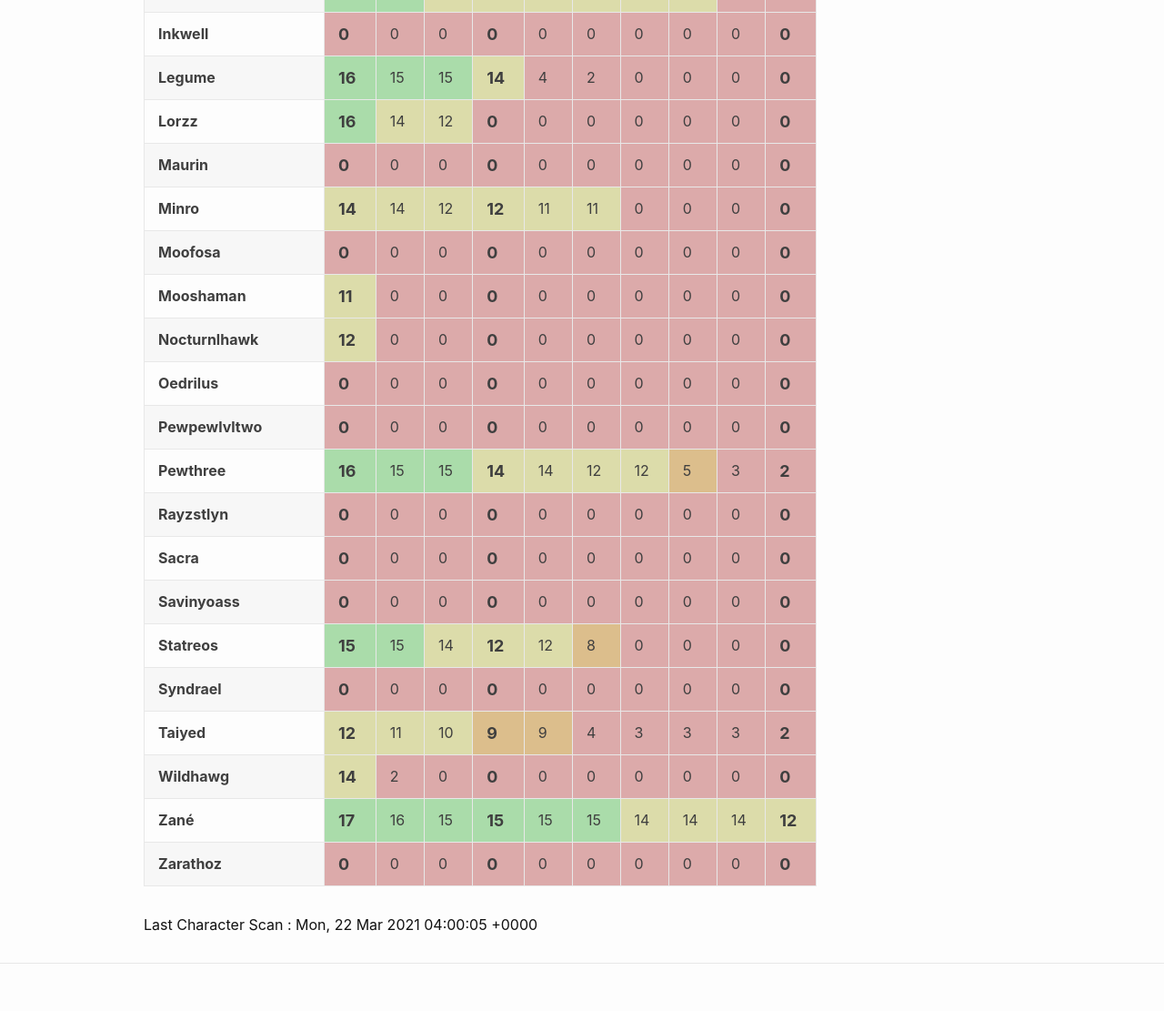
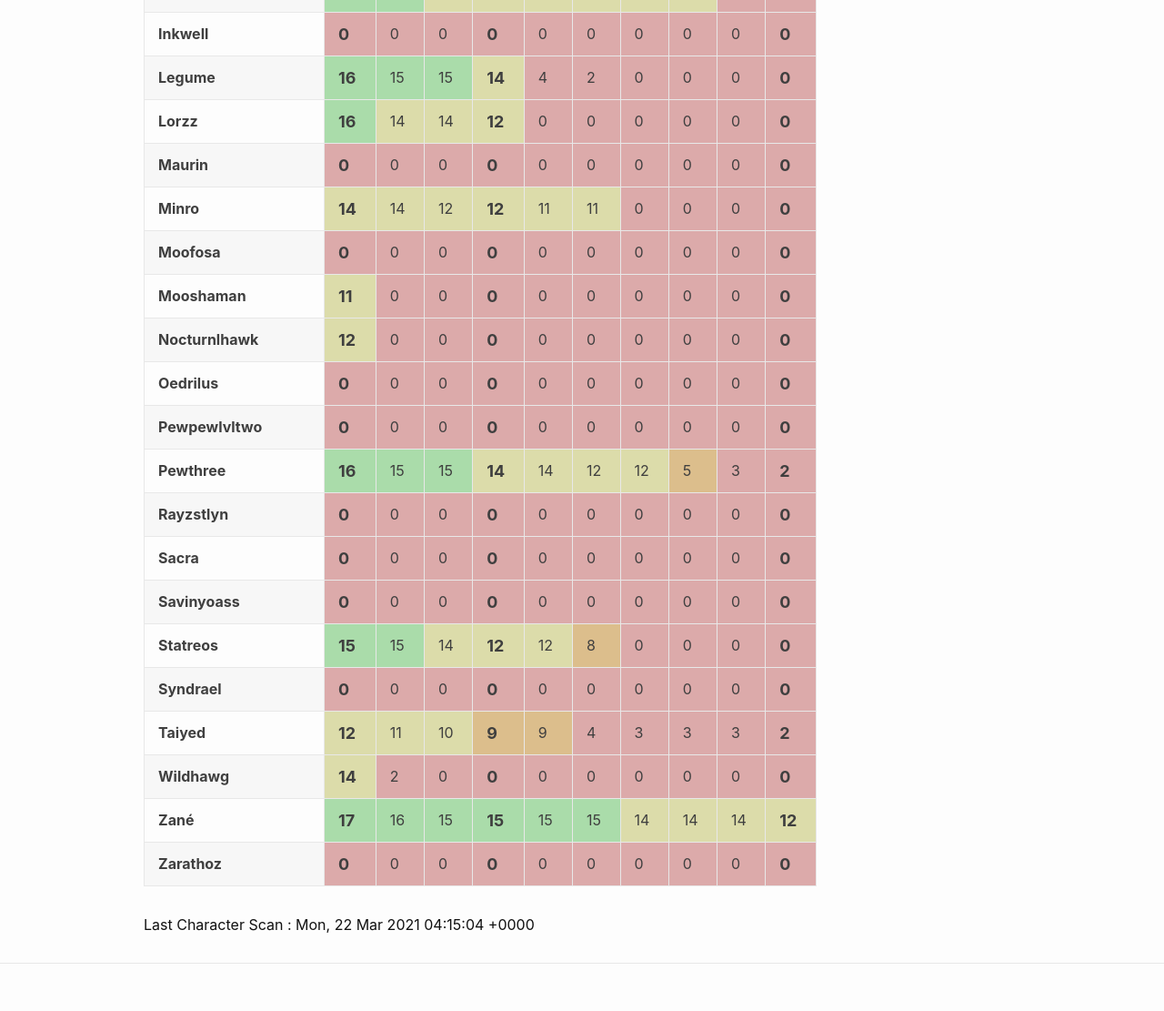
Before and after one commit to eldertribunal/keystonetracker, a Jekyll site: the page built from weekly.md, in a window 1280 px wide. Shown: the part 997-2108 px from the top of the page at 91% size. Built offline with Jekyll 4.4.1, drawn with Linux system fonts in a browser that asks for light colours.

Commit message:
auto scan Mon Mar 22 04:15:42 UTC 2021

```diff
--- a/_data/scanned.json
+++ b/_data/scanned.json
@@ -1,3 +1,3 @@
 {
-  "timestamp": 1616385605
+  "timestamp": 1616386504
 }
--- a/_data/weekly.json
+++ b/_data/weekly.json
@@ -124,8 +124,8 @@
     "dungeons": [
       16,
       14,
+      14,
       12,
-      0,
       0,
       0,
       0,
```
